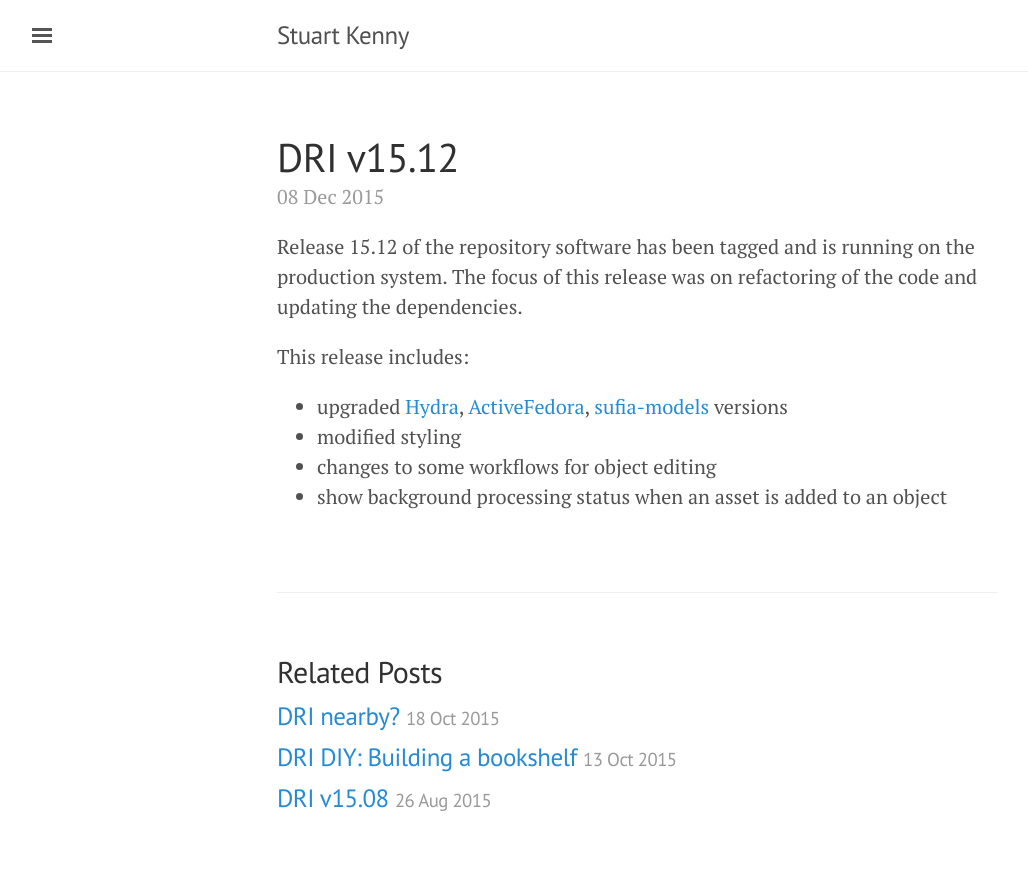
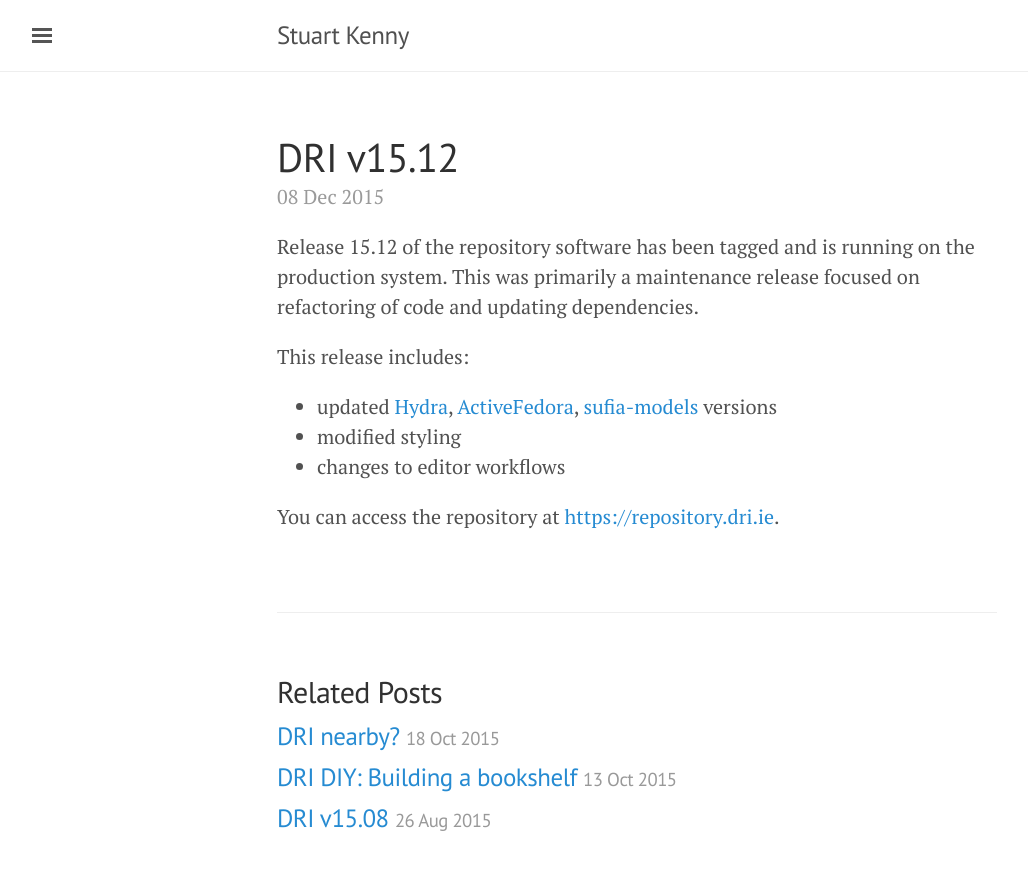
Before and after one commit to stkenny/stkenny.github.io, a Jekyll site: the page built from _posts/2015-12-08-release_1512.markdown, in a window 1280 px wide. Shown: the top 870 px of the page, without its empty margins (3-1031 px from the left). Built offline with Jekyll 4.4.1, drawn with Linux system fonts in a browser that asks for light colours.

Commit message:
Link to repo

```diff
--- a/_posts/2015-12-08-release_1512.markdown
+++ b/_posts/2015-12-08-release_1512.markdown
@@ -6,14 +6,15 @@ categories: repository releases
 ---
 
 Release 15.12 of the repository software has been tagged and is running on the production system.
-The focus of this release was on refactoring of the code and updating the dependencies.
+This was primarily a maintenance release focused on refactoring of code and updating dependencies.
 
 This release includes:
 
-- upgraded [Hydra][hydra], [ActiveFedora][active-fedora], [sufia-models][sufia-models] versions
+- updated [Hydra][hydra], [ActiveFedora][active-fedora], [sufia-models][sufia-models] versions
 - modified styling
-- changes to some workflows for object editing
-- show background processing status when an asset is added to an object
+- changes to editor workflows
+
+You can access the repository at <https://repository.dri.ie>.
 
 [hydra]:            https://github.com/projecthydra/hydra-head/blob/master/HISTORY.textile
 [active-fedora]:    https://github.com/projecthydra/active_fedora/releases
```
